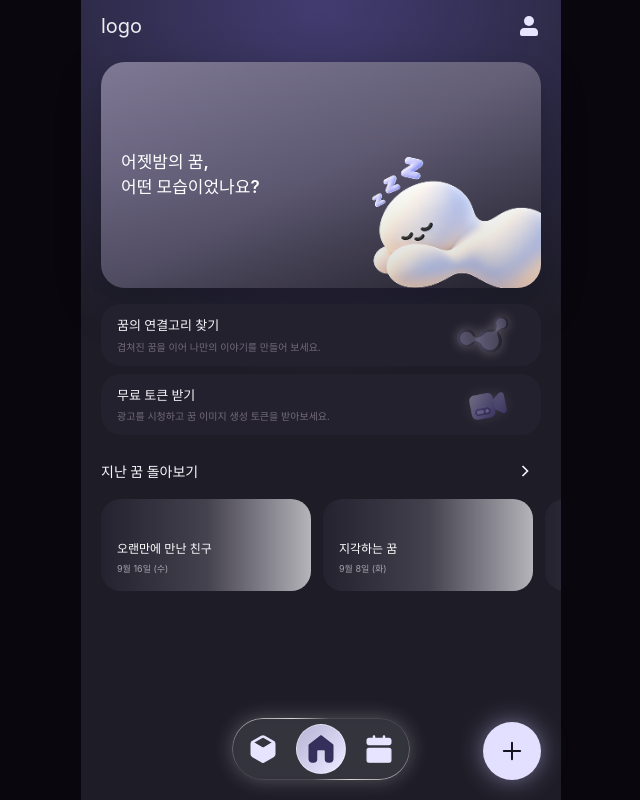
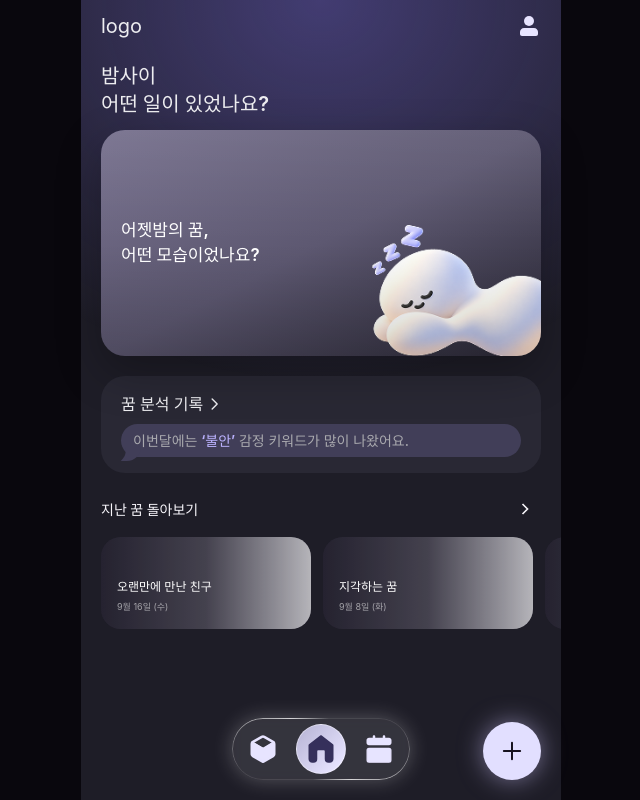
Before and after one commit to mongle-web/mongle-web, a React (Vite) app in the folder mongle-web/: page / in a window 1280 px wide. Shown: the whole page, without its empty margins (319-959 px from the left). Built offline with nearby package versions, Linux system fonts and the light colour scheme.

Commit message:
[Feat]: #11 꿈 분석 카드 컴포넌트 추가

```diff
--- /dev/null
+++ b/mongle-web/src/features/home/components/DreamAnalyzeCard.tsx
@@ -0,0 +1,66 @@
+import { useNavigate } from 'react-router-dom';
+
+// TODO: 꿈 분석 기록 페이지가 생기면 경로만 바꾸기
+const DREAM_ANALYSIS_PATH = '/';
+
+interface DreamAnalyzeCardProps {
+  // 이번 달 가장 많이 나온 감정 키워드 (예: '불안')
+  keyword: string;
+}
+
+// 꿈 분석 기록 카드
+function DreamAnalyzeCard({ keyword }: DreamAnalyzeCardProps) {
+  const navigate = useNavigate();
+
+  const handleArrowClick = () => {
+    navigate(DREAM_ANALYSIS_PATH);
+  };
+
+  return (
+    <div className="flex flex-col items-start gap-2 self-stretch rounded-[24px] bg-n-900 px-5 py-4">
+      <div className="flex items-center text-[16px] leading-[1.5] font-medium text-b-200">
+        꿈 분석 기록
+        <button
+          type="button"
+          onClick={handleArrowClick}
+          aria-label="꿈 분석 기록 보기"
+          className="cursor-pointer"
+        >
+          <svg viewBox="0 0 20 20" fill="none" aria-hidden="true" className="size-5">
+            <path
+              d="M9.1665 15L14.1665 10L9.1665 5"
+              stroke="currentColor"
+              strokeWidth="1.4"
+              strokeLinecap="round"
+              strokeLinejoin="round"
+            />
+          </svg>
+        </button>
+      </div>
+
+      {/* 감정 키워드 말풍선 */}
+      <div className="relative flex w-full items-center gap-2.5 rounded-full bg-n-800 px-3 py-1.5">
+        <p className="relative z-10 text-[14px] leading-[1.5] font-medium text-b-400">
+          이번달에는 <span className="font-semibold text-p-300">‘{keyword}’</span> 감정 키워드가
+          많이 나왔어요.
+        </p>
+
+        {/* 말풍선 꼬리 */}
+        <svg
+          viewBox="0 0 20 20"
+          fill="none"
+          aria-hidden="true"
+          className="absolute -bottom-1 left-0 size-5 text-n-800"
+        >
+          <path
+            d="M4.9707 6C4.89223 10.3966 4.59607 13.1008 3.47363 15.3037C2.61597 16.9868 1.43038 18.4671 0 19.668V20H6C13.732 20 20 13.732 20 6H4.9707Z"
+            fill="currentColor"
+          />
+          <rect width="14" height="6" transform="matrix(-1 0 0 1 19 0)" fill="currentColor" />
+        </svg>
+      </div>
+    </div>
+  );
+}
+
+export default DreamAnalyzeCard;
--- a/mongle-web/src/features/home/components/QuickActionCard.tsx
+++ /dev/null
@@ -1,45 +0,0 @@
-import type { ReactNode } from 'react';
-
-interface QuickActionCardProps {
-  title: string;
-  description: string;
-  image: string;
-  imageAlt?: string;
-  onClick?: () => void;
-  imageClassName?: string;
-  children?: ReactNode;
-}
-
-function QuickActionCard({
-  title,
-  description,
-  image,
-  imageAlt = '',
-  onClick,
-  imageClassName = '',
-  children,
-}: QuickActionCardProps) {
-  return (
-    <button
-      type="button"
-      onClick={onClick}
-      className="relative flex min-h-[60px] w-full items-center overflow-hidden rounded-[20px] bg-[#24212E] px-4 py-3 text-left transition active:scale-[0.99]"
-    >
-      <div className="relative z-10 min-w-0 flex-1 pr-20">
-        <p className="text-[13px] font-semibold text-[#F7F5FA]">{title}</p>
-
-        <p className="mt-1 text-[10px] leading-[1.4] text-[#716A7B]">{description}</p>
-
-        {children}
-      </div>
-
-      <img
-        src={image}
-        alt={imageAlt}
-        className={`absolute right-3 bottom-0 object-contain ${imageClassName}`}
-      />
-    </button>
-  );
-}
-
-export default QuickActionCard;
--- a/mongle-web/src/features/home/pages/HomePage.tsx
+++ b/mongle-web/src/features/home/pages/HomePage.tsx
@@ -1,13 +1,10 @@
 import { useNavigate } from 'react-router-dom';
-
-import homeAd from '@/assets/images/home/home_ad.png';
-import homeLink from '@/assets/images/home/home_link.png';
 
 import { Header } from '@/components/common';
 
 import BottomNavigation from '@/features/home/components/BottomNavigation';
+import DreamAnalyzeCard from '@/features/home/components/DreamAnalyzeCard';
 import HomeHeroCard from '@/features/home/components/HomeHeroCard';
-import QuickActionCard from '@/features/home/components/QuickActionCard';
 import RecentDreamCard from '@/features/home/components/RecentDreamCard';
 import RecordButton from '@/features/home/components/RecordButton';
 import { recentDreams } from '@/features/home/mocks/homeMockData';
@@ -26,25 +23,19 @@ function HomePage() {
 
         <Header />
 
-        <div className="mt-6">
+        <h1 className="mt-6 text-[20px] leading-[1.4] font-semibold text-b-200">
+          밤사이
+          <br />
+          어떤 일이 있었나요?
+        </h1>
+
+        <div className="mt-3">
           <HomeHeroCard />
         </div>
 
-        {/* 주요 기능 */}
-        <section className="mt-4 flex flex-col gap-2">
-          <QuickActionCard
-            title="꿈의 연결고리 찾기"
-            description="겹쳐진 꿈을 이어 나만의 이야기를 만들어 보세요."
-            image={homeLink}
-            imageClassName="h-[62px] w-[92px]"
-          />
-
-          <QuickActionCard
-            title="무료 토큰 받기"
-            description="광고를 시청하고 꿈 이미지 생성 토큰을 받아보세요."
-            image={homeAd}
-            imageClassName="h-[58px] w-[82px]"
-          />
+        <section className="mt-5 flex flex-col gap-2">
+          {/* TODO: 임시 키워드 */}
+          <DreamAnalyzeCard keyword="불안" />
         </section>
 
         {/* 최근 꿈 */}
```
